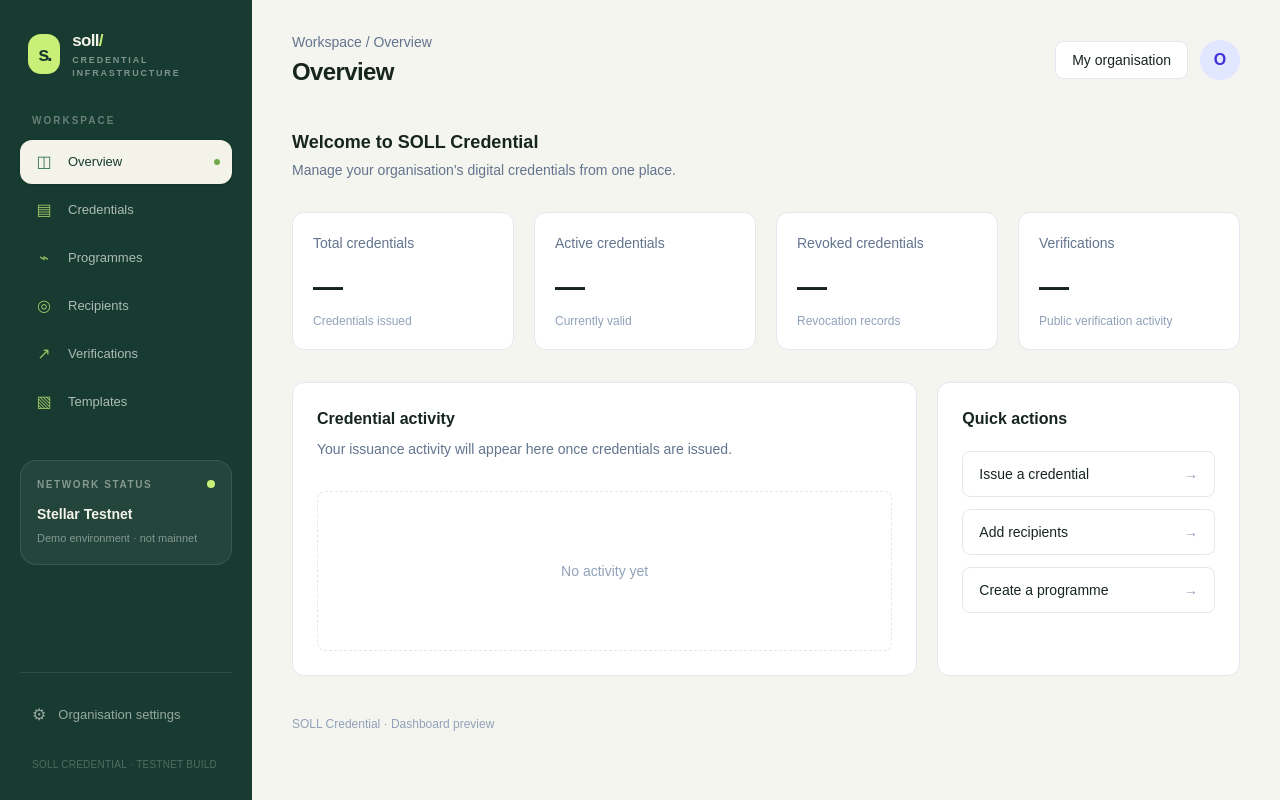
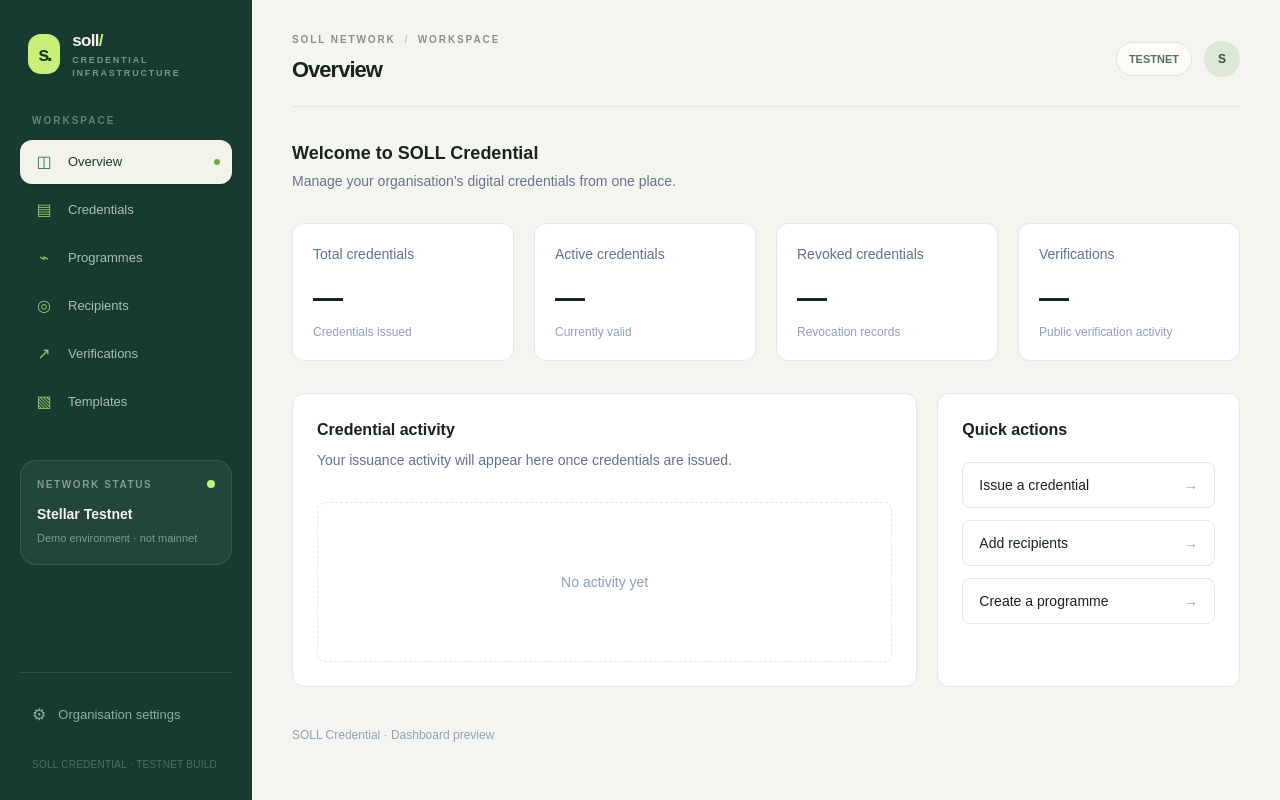
Before and after one commit to Rayxworld/Soll-credentials, a Next.js app in the folder apps/web/: page / in a window 1280 px wide. Built offline with nearby package versions, Linux system fonts and the light colour scheme.

Commit message:
style(web): refine workspace header

```diff
--- a/apps/web/src/components/dashboard-header.tsx
+++ b/apps/web/src/components/dashboard-header.tsx
@@ -1,17 +1,15 @@
+"use client";
+
 export default function DashboardHeader({ title }: { title: string }) {
   return (
-    <header className="mb-10 flex flex-wrap items-center justify-between gap-4">
+    <header className="mb-8 flex flex-wrap items-center justify-between gap-4 border-b border-[#e3e6dd] pb-5">
       <div>
-        <p className="text-sm text-slate-500">Workspace / {title}</p>
-        <h2 className="mt-1 text-2xl font-bold tracking-tight">{title}</h2>
+        <p className="text-[10px] font-semibold uppercase tracking-[.19em] text-[#879188]">SOLL Network <span className="px-1 text-[#bdc5ba]">/</span> Workspace</p>
+        <h2 className="mt-1.5 text-[22px] font-semibold tracking-[-.045em] text-[#17251f]">{title}</h2>
       </div>
       <div className="flex items-center gap-3">
-        <span className="rounded-lg border border-slate-200 bg-white px-4 py-2 text-sm">
-          My organisation
-        </span>
-        <div className="flex h-10 w-10 items-center justify-center rounded-full bg-indigo-100 font-semibold text-indigo-700">
-          O
-        </div>
+        <span className="rounded-full border border-[#dfe5d9] bg-[#fbfcf8] px-3 py-2 text-[11px] font-semibold text-[#557061]">TESTNET</span>
+        <div className="grid h-9 w-9 place-items-center rounded-full bg-[#dce8d6] text-xs font-bold text-[#285640]">S</div>
       </div>
     </header>
   );
```
